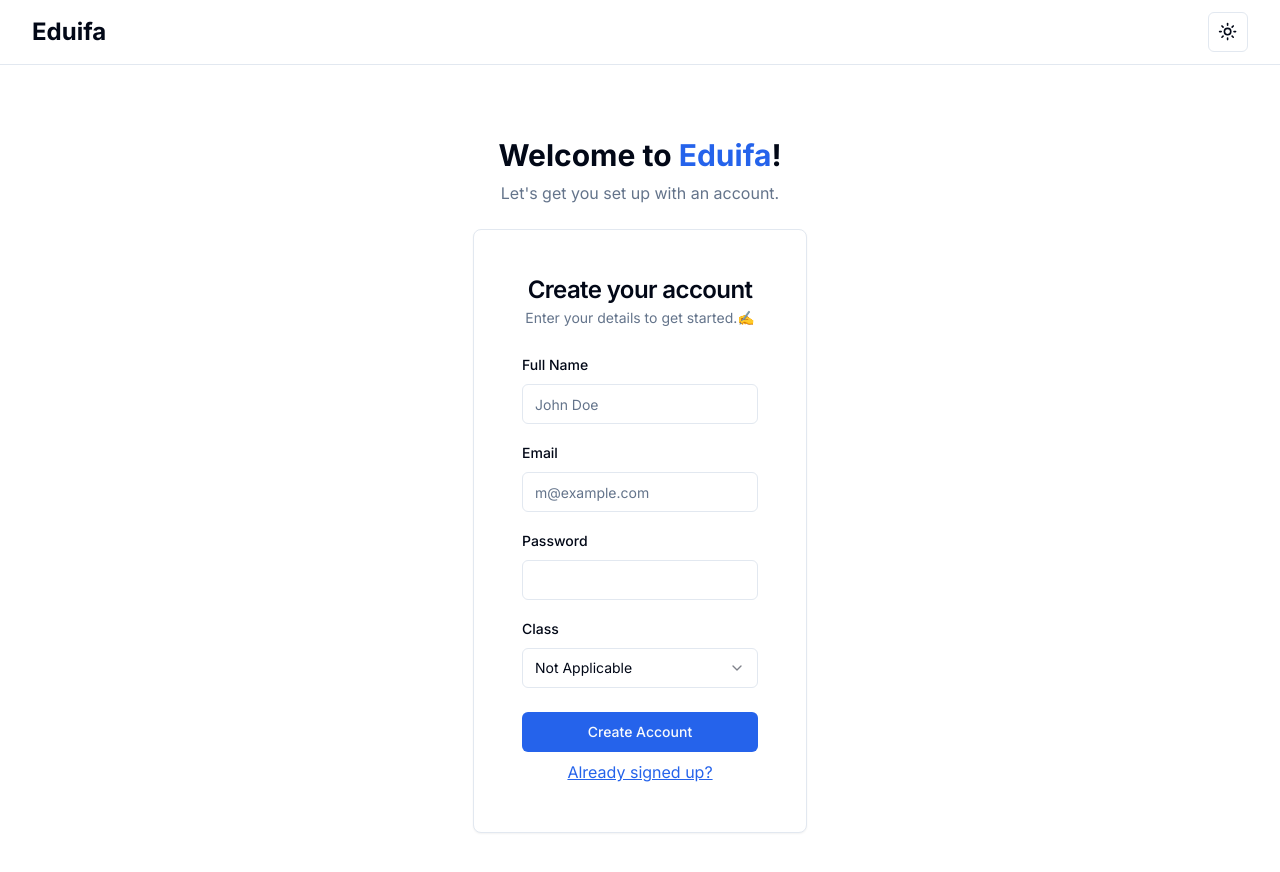
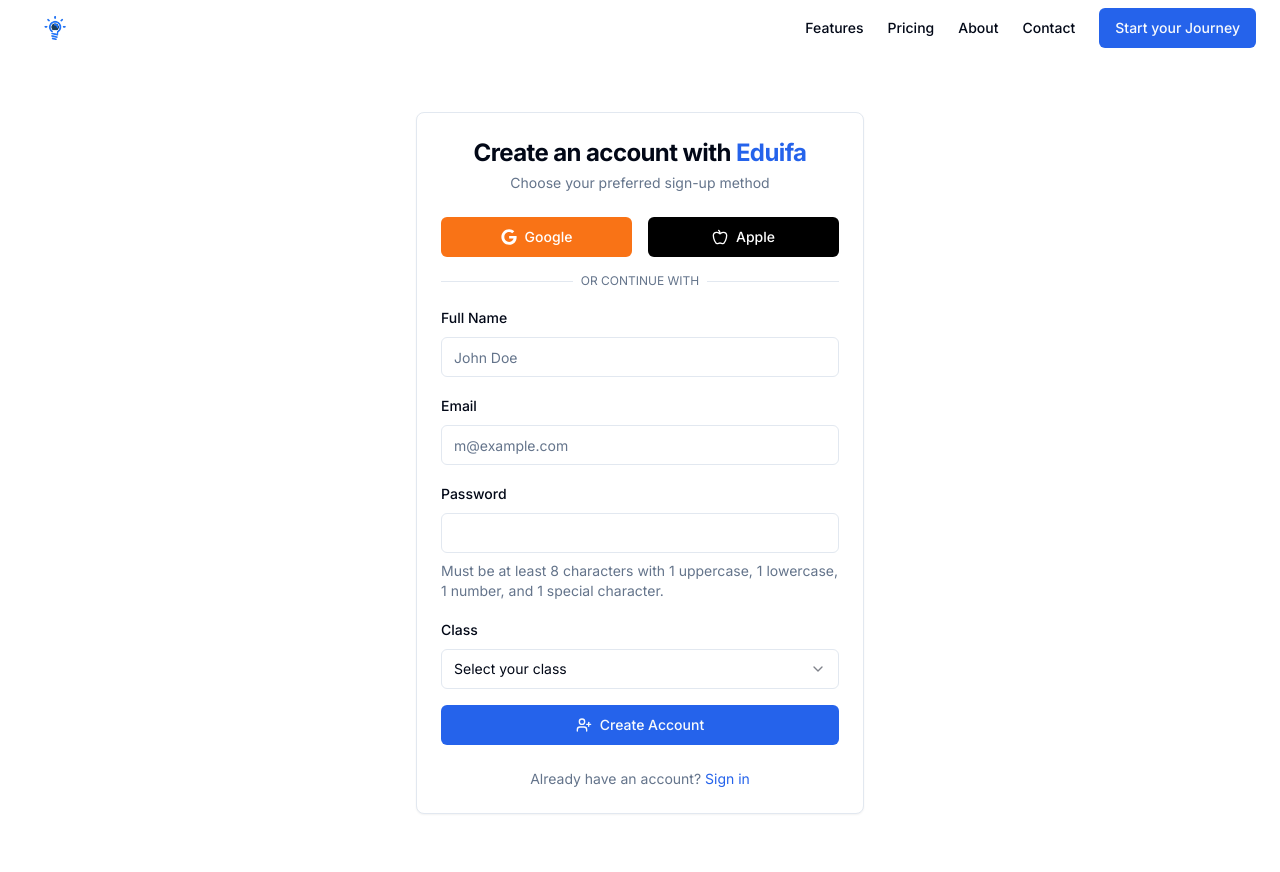
Before and after one commit to Botuns/hacks_buildathon, a Next.js app: page /auth/sign-up in a window 1280 px wide. Shown: the top 872 px of the page. Built offline with nearby package versions, Linux system fonts and the light colour scheme.

Commit message:
refactor: Update grid layout and styling in AuthLayout and SignIn components

```diff
--- a/src/app-components/forms/sign-up.tsx
+++ b/src/app-components/forms/sign-up.tsx
@@ -5,20 +5,22 @@
 import { useForm } from "react-hook-form";
 import * as z from "zod";
 import { useRouter } from "next/navigation";
-import { Loader } from "lucide-react";
+import { Apple, Loader2, UserPlus } from "lucide-react";
+import Link from "next/link";
 
 import {
   Card,
+  CardContent,
+  CardDescription,
+  CardFooter,
   CardHeader,
   CardTitle,
-  CardDescription,
-  CardContent,
-  CardFooter,
 } from "@/components/ui/card";
 import { Button } from "@/components/ui/button";
 import {
   Form,
   FormControl,
+  FormDescription,
   FormField,
   FormItem,
   FormLabel,
@@ -33,7 +35,6 @@
   SelectValue,
 } from "@/components/ui/select";
 import { toast, Toaster } from "sonner";
-import Link from "next/link";
 
 const formSchema = z.object({
   fullName: z.string().min(2, {
@@ -42,15 +43,26 @@
   email: z.string().email({
     message: "Please enter a valid email address.",
   }),
-  password: z.string().min(8, {
+  password: z
+    .string()
+    .min(8, {
       message: "Password must be at least 8 characters.",
+    })
+    .regex(
+      /^(?=.*[a-z])(?=.*[A-Z])(?=.*\d)(?=.*[@$!%*?&])[A-Za-z\d@$!%*?&]{8,}$/,
+      {
+        message:
+          "Password must contain at least one uppercase letter, one lowercase letter, one number, and one special character.",
+      }
+    ),
+  class: z.string({
+    required_error: "Please select your class.",
   }),
-  class: z.string(),
 });
 
 export default function SignUp() {
   const router = useRouter();
-  const [error, setError] = React.useState("");
+  const [isLoading, setIsLoading] = React.useState(false);
 
   const form = useForm<z.infer<typeof formSchema>>({
     resolver: zodResolver(formSchema),
@@ -58,12 +70,12 @@
       fullName: "",
       email: "",
       password: "",
-      class: "Not Applicable",
+      class: "",
     },
   });
 
   async function onSubmit(values: z.infer<typeof formSchema>) {
-    setError("");
+    setIsLoading(true);
     try {
       const response = await fetch("/api/users/register", {
         method: "POST",
@@ -75,46 +87,84 @@
 
       if (!response.ok) {
         const errorData = await response.json();
-        // throw new Error(errorData.error || "Failed to register");
-        toast.error(errorData.error || "Failed to register");
+        throw new Error(errorData.error || "Failed to register");
       }
 
       const userData = await response.json();
-      console.log("User registered:", userData);
+      // console.log("User registered:", userData);
       localStorage.setItem("user", JSON.stringify(userData));
+      toast.success("Account created successfully!");
       router.push("/dashboard");
     } catch (error) {
       if (error instanceof Error) {
-        setError(error.message);
         toast.error(error.message);
       } else {
-        setError("An unknown error occurred");
         toast.error("An unknown error occurred");
       }
+    } finally {
+      setIsLoading(false);
     }
   }
 
+  const handleThirdPartyAuth = (provider: string) => {
+    toast.info(`${provider} authentication is not implemented yet.`);
+  };
+
   return (
-    <div className="mx-auto max-w-[90%] space-y-6">
-      <Toaster richColors />
-      <div className="space-y-2 text-center">
-        <h1 className="text-3xl font-bold">
-          Welcome to <span className="text-primary">Eduifa</span>!
-        </h1>
-        <p className="text-muted-foreground">
-          Let&apos;s get you set up with an account.
-        </p>
-      </div>
-      <Card className="w-full p-6">
-        <CardHeader>
-          <CardTitle className="text-center">Create your account</CardTitle>
+    <Card className="w-full max-w-md">
+      <CardHeader className="space-y-1">
+        <CardTitle className="text-2xl font-bold text-center">
+          Create an account with <span className="text-primary">Eduifa</span>
+        </CardTitle>
         <CardDescription className="text-center">
-            Enter your details to get started.✍️
+          Choose your preferred sign-up method
         </CardDescription>
       </CardHeader>
+      <CardContent className="space-y-4">
+        <div className="grid grid-cols-2 gap-4">
+          <Button
+            variant="outline"
+            className="bg-orange-500 border-none text-white"
+            onClick={() => handleThirdPartyAuth("Google")}
+          >
+            <svg
+              className="mr-2 h-4 w-4"
+              aria-hidden="true"
+              focusable="false"
+              data-prefix="fab"
+              data-icon="google"
+              role="img"
+              xmlns="http://www.w3.org/2000/svg"
+              viewBox="0 0 488 512"
+            >
+              <path
+                fill="currentColor"
+                d="M488 261.8C488 403.3 391.1 504 248 504 110.8 504 0 393.2 0 256S110.8 8 248 8c66.8 0 123 24.5 166.3 64.9l-67.5 64.9C258.5 52.6 94.3 116.6 94.3 256c0 86.5 69.1 156.6 153.7 156.6 98.2 0 135-70.4 140.8-106.9H248v-85.3h236.1c2.3 12.7 3.9 24.9 3.9 41.4z"
+              ></path>
+            </svg>
+            Google
+          </Button>
+          <Button
+            variant="outline"
+            className="bg-black border-none text-white"
+            onClick={() => handleThirdPartyAuth("Apple")}
+          >
+            <Apple className="mr-2 h-4 w-4" />
+            Apple
+          </Button>
+        </div>
+        <div className="relative">
+          <div className="absolute inset-0 flex items-center">
+            <span className="w-full border-t" />
+          </div>
+          <div className="relative flex justify-center text-xs uppercase">
+            <span className="bg-background px-2 text-muted-foreground">
+              Or continue with
+            </span>
+          </div>
+        </div>
         <Form {...form}>
-          <form onSubmit={form.handleSubmit(onSubmit)}>
-            <CardContent className="space-y-4">
+          <form onSubmit={form.handleSubmit(onSubmit)} className="space-y-4">
             <FormField
               control={form.control}
               name="fullName"
@@ -135,7 +185,11 @@
                 <FormItem>
                   <FormLabel>Email</FormLabel>
                   <FormControl>
-                      <Input placeholder="m@example.com" {...field} />
+                    <Input
+                      type="email"
+                      placeholder="m@example.com"
+                      {...field}
+                    />
                   </FormControl>
                   <FormMessage />
                 </FormItem>
@@ -150,6 +204,10 @@
                   <FormControl>
                     <Input type="password" {...field} />
                   </FormControl>
+                  <FormDescription>
+                    Must be at least 8 characters with 1 uppercase, 1 lowercase,
+                    1 number, and 1 special character.
+                  </FormDescription>
                   <FormMessage />
                 </FormItem>
               )}
@@ -173,56 +231,42 @@
                       <SelectItem value="Not Applicable">
                         Not Applicable
                       </SelectItem>
-                        <SelectItem value="1st Grade">1st Grade</SelectItem>
-                        <SelectItem value="2nd Grade">2nd Grade</SelectItem>
-                        <SelectItem value="3rd Grade">3rd Grade</SelectItem>
-                        <SelectItem value="4th Grade">4th Grade</SelectItem>
-                        <SelectItem value="5th Grade">5th Grade</SelectItem>
-                        <SelectItem value="6th Grade">6th Grade</SelectItem>
-                        <SelectItem value="7th Grade">7th Grade</SelectItem>
-                        <SelectItem value="8th Grade">8th Grade</SelectItem>
-                        <SelectItem value="9th Grade">9th Grade</SelectItem>
-                        <SelectItem value="10th Grade">10th Grade</SelectItem>
-                        <SelectItem value="11th Grade">11th Grade</SelectItem>
-                        <SelectItem value="12th Grade">12th Grade</SelectItem>
-                        <SelectItem value="College Grade">
-                          College Grade
+                      {[...Array(12)].map((_, i) => (
+                        <SelectItem key={i} value={`${i + 1}th Grade`}>
+                          {i + 1}th Grade
                         </SelectItem>
-                        <SelectItem value="University Grade">
-                          University Grade
-                        </SelectItem>
-                        <SelectItem value="Graduate Grade">
-                          Graduate Grade
-                        </SelectItem>
+                      ))}
+                      <SelectItem value="College">College</SelectItem>
+                      <SelectItem value="University">University</SelectItem>
+                      <SelectItem value="Graduate">Graduate</SelectItem>
                     </SelectContent>
                   </Select>
                   <FormMessage />
                 </FormItem>
               )}
             />
-            </CardContent>
-            <CardFooter className="flex flex-col gap-2">
-              <Button
-                type="submit"
-                className="w-full"
-                disabled={form.formState.isSubmitting}
-              >
-                {form.formState.isSubmitting ? (
-                  <Loader className="mr-2 h-4 w-4 animate-spin" />
+            <Button type="submit" className="w-full" disabled={isLoading}>
+              {isLoading ? (
+                <Loader2 className="mr-2 h-4 w-4 animate-spin" />
               ) : (
-                  "Create Account"
+                <>
+                  <UserPlus className="mr-2 h-4 w-4" />
+                  Create Account
+                </>
               )}
             </Button>
-              <Link href={"/auth/sign-in"}>
-                <p className="text-center underline text-primary cursor-pointer">
-                  Already signed up?
-                </p>
-              </Link>
-            </CardFooter>
           </form>
         </Form>
+      </CardContent>
+      <CardFooter className="flex flex-col gap-4">
+        <p className="text-center text-sm text-muted-foreground">
+          Already have an account?{" "}
+          <Link href="/auth/sign-in" className="text-primary hover:underline">
+            Sign in
+          </Link>
+        </p>
+      </CardFooter>
+      <Toaster richColors />
     </Card>
-      {error && <p className="text-red-500 text-center mt-2">{error}</p>}
-    </div>
   );
 }
--- a/src/app/auth/layout.tsx
+++ b/src/app/auth/layout.tsx
@@ -3,6 +3,7 @@
 import { ThemeProvider } from "@/components/theme-provider";
 import { ModeToggle } from "@/components/mode-toggle";
 import { cn } from "@/lib/utils";
+import SiteHeader from "@/app-components/site-header";
 
 const inter = Inter({ subsets: ["latin"] });
 
@@ -26,12 +27,16 @@
           disableTransitionOnChange
         >
           <div className="flex min-h-screen flex-col">
-            <header className="border-b">
+            {/* <header className="border-b">
               <div className="container flex h-16 items-center justify-between">
                 <div className="text-2xl font-bold">Eduifa</div>
                 <ModeToggle />
               </div>
-            </header>
+            </header> */}
+            <div className="h-16">
+              {" "}
+              <SiteHeader />
+            </div>
             <main className="flex-1">
               <div className="container flex items-center justify-center py-12">
                 {children}
--- a/src/app/auth/sign-in/page.tsx
+++ b/src/app/auth/sign-in/page.tsx
@@ -84,7 +84,7 @@
       <CardContent className="space-y-4">
         <Button
           variant="outline"
-          className="w-full"
+          className="w-full bg-orange-500 border-none text-white"
           onClick={() => toast.info("Google sign-in not implemented yet")}
         >
           <svg
@@ -106,7 +106,7 @@
         </Button>
         <Button
           variant="outline"
-          className="w-full"
+          className="w-full bg-black border-none text-white"
           onClick={() => toast.info("Apple sign-in not implemented yet")}
         >
           <Apple className="mr-2 h-4 w-4" />
```
Lines whose indentation alone changed are shown as unchanged.
